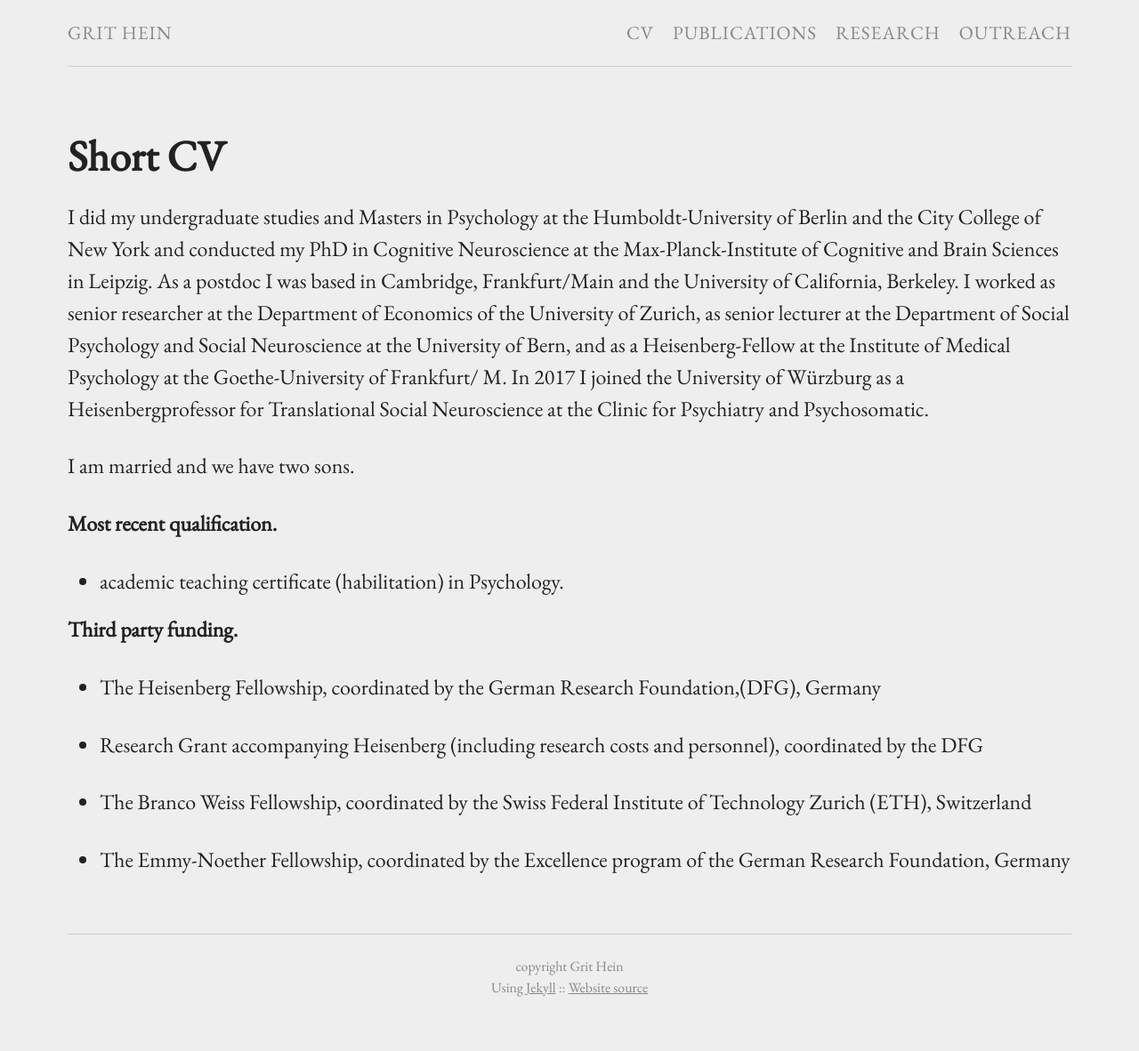
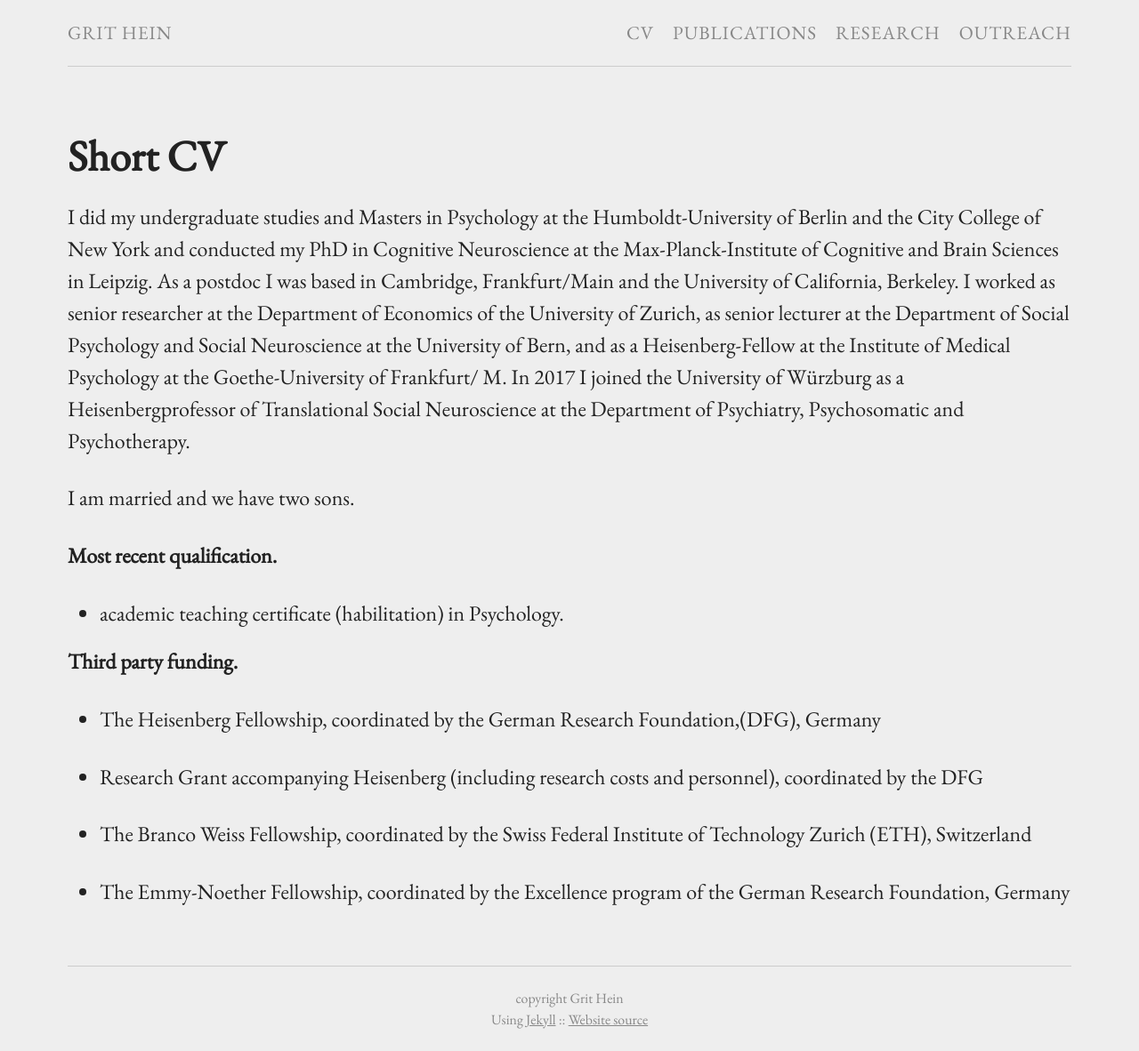
Before and after one commit to grithein/grithein, a Jekyll site: the page built from cv.md, in a window 1280 px wide. Shown: the whole page at 89% size. Built offline with Jekyll 4.4.1, drawn with Linux system fonts in a browser that asks for light colours; before the commit the page ends 1146 px from its top, so only the background shows below that.

Commit message:
Update from Forestry.io - cv.md

```diff
--- a/cv.md
+++ b/cv.md
@@ -3,9 +3,7 @@ title: Short CV
 layout: page
 permalink: "/cv/"
 ---
-
-
-I did my undergraduate studies and Masters in Psychology at the Humboldt-University of Berlin and the City College of New York and conducted my PhD in Cognitive Neuroscience at the Max-Planck-Institute of Cognitive and Brain Sciences in Leipzig. As a postdoc I was based in Cambridge, Frankfurt/Main and the University of California, Berkeley. I worked as senior researcher at the Department of Economics of the University of Zurich, as senior lecturer at the Department of Social Psychology and Social Neuroscience at the University of Bern, and as a Heisenberg-Fellow at the Institute of Medical Psychology at the Goethe-University of Frankfurt/ M. In 2017 I joined the University of Würzburg as a Heisenbergprofessor for Translational Social Neuroscience at the Clinic for Psychiatry and Psychosomatic.
+I did my undergraduate studies and Masters in Psychology at the Humboldt-University of Berlin and the City College of New York and conducted my PhD in Cognitive Neuroscience at the Max-Planck-Institute of Cognitive and Brain Sciences in Leipzig. As a postdoc I was based in Cambridge, Frankfurt/Main and the University of California, Berkeley. I worked as senior researcher at the Department of Economics of the University of Zurich, as senior lecturer at the Department of Social Psychology and Social Neuroscience at the University of Bern, and as a Heisenberg-Fellow at the Institute of Medical Psychology at the Goethe-University of Frankfurt/ M. In 2017 I joined the University of Würzburg as a Heisenbergprofessor of Translational Social Neuroscience at the Department of Psychiatry, Psychosomatic and Psychotherapy.
 
 I am married and we have two sons.
 
```
